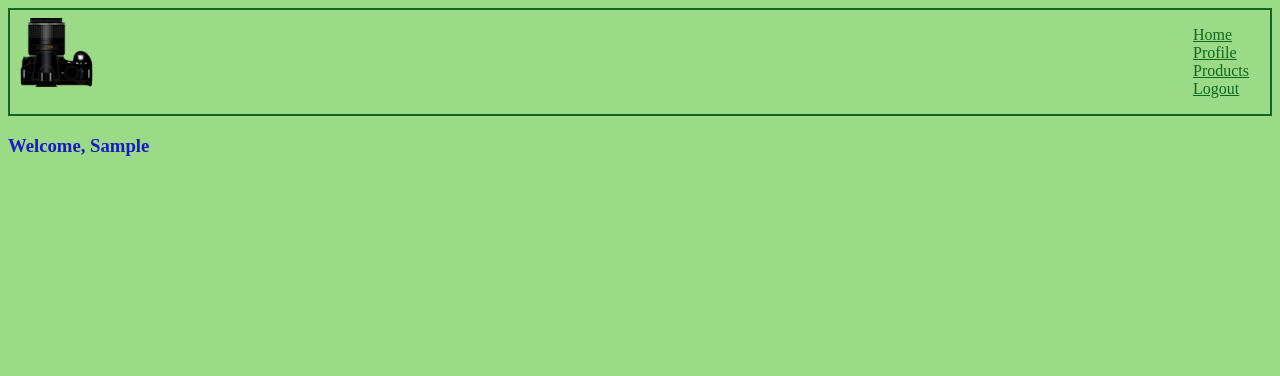
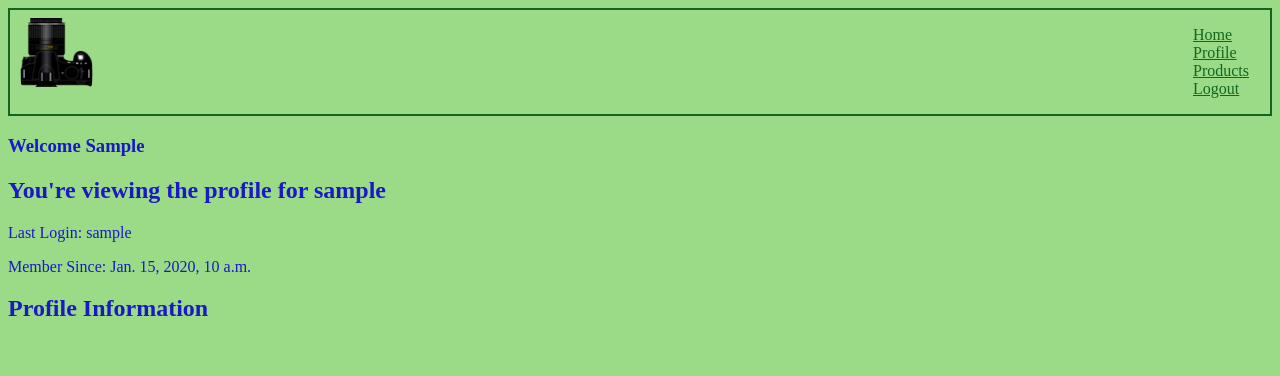
Before and after one commit to ShannonTully/django-imager, a Django app: template imagersite/imager_profile/templates/imager_profile/profile.html in a window 1280 px wide. Shown: the top 376 px of the page. Run offline with Django 3.2, Linux system fonts and the light colour scheme; a user stored in the database is signed in; tables that the repository leaves empty hold one stand-in row (values such as "Sample post"); the template is opened without the code that fills it: most values are stand-ins (such as "Sample title", 1, 10 or a date in 2020); parts of the project's set-up code (start-up, migrations or seed data) failed here and were passed over; some libraries are stand-ins or nearby versions.

Commit message:
added the profile_view.py code.

```diff
--- a/imagersite/imager_profile/templates/imager_profile/profile.html
+++ b/imagersite/imager_profile/templates/imager_profile/profile.html
@@ -6,13 +6,26 @@
 {% if user.is_authenticated %}
 <section class="profile-container container">
     {% if user.first_name %}
-    <h3>{% trans "Welcome" %}, {{ user.first_name }}</h3>
+    <h3>{% trans "Welcome" %} {{ user.first_name }}</h3>
     {% else %}
     <h3>{% trans "Welcome" %} {{ user.username }}</h3>
     {% endif %}
 
+    <h2>You're viewing the profile for {{ profile.user.username }}</h2>
+    <p>{% trans "Last Login" %}: {{ profile.user.last_login }}</p>
+    <p>{% trans "Member Since" %}: {{ profile.user.date_joined }}</p>
+
+    <section class="profile-info">
+        <h2>Profile Information</h2>
+        {% if profile.user.username == user.username %}
+        <a href="{% url "settings" username=user.username %}">{% trans "Edit Profile" %}</a>
+        {% endif %}
+    </section>
+
+  <!-- Handle the Product and Photo context that was passed from the view -->
+
 </section>
 {% else %}
+<h1>{% trans "Please log into the site" %}</h1>
 {% endif %}
-
 {% endblock content %}
--- a/imagersite/imager_profile/urls.py
+++ b/imagersite/imager_profile/urls.py
@@ -1,8 +1,11 @@
-"""Page doc string"""
+"""Page doc string."""
 
 from django.urls import path
 from .views import profile_view
 
+
 urlpatterns = [
-    path('', profile_view, name='profile')
+    path('', profile_view, name='profile'),
+    path('<str:username>', profile_view, name='named_profile'),
+    path('settings/<str:username>', profile_view, name='settings')  # The view is not correct here. You need to define settings_view
 ]
```
Also changed, not shown: imagersite/imager_profile/views.py (+8 -6 lines).
